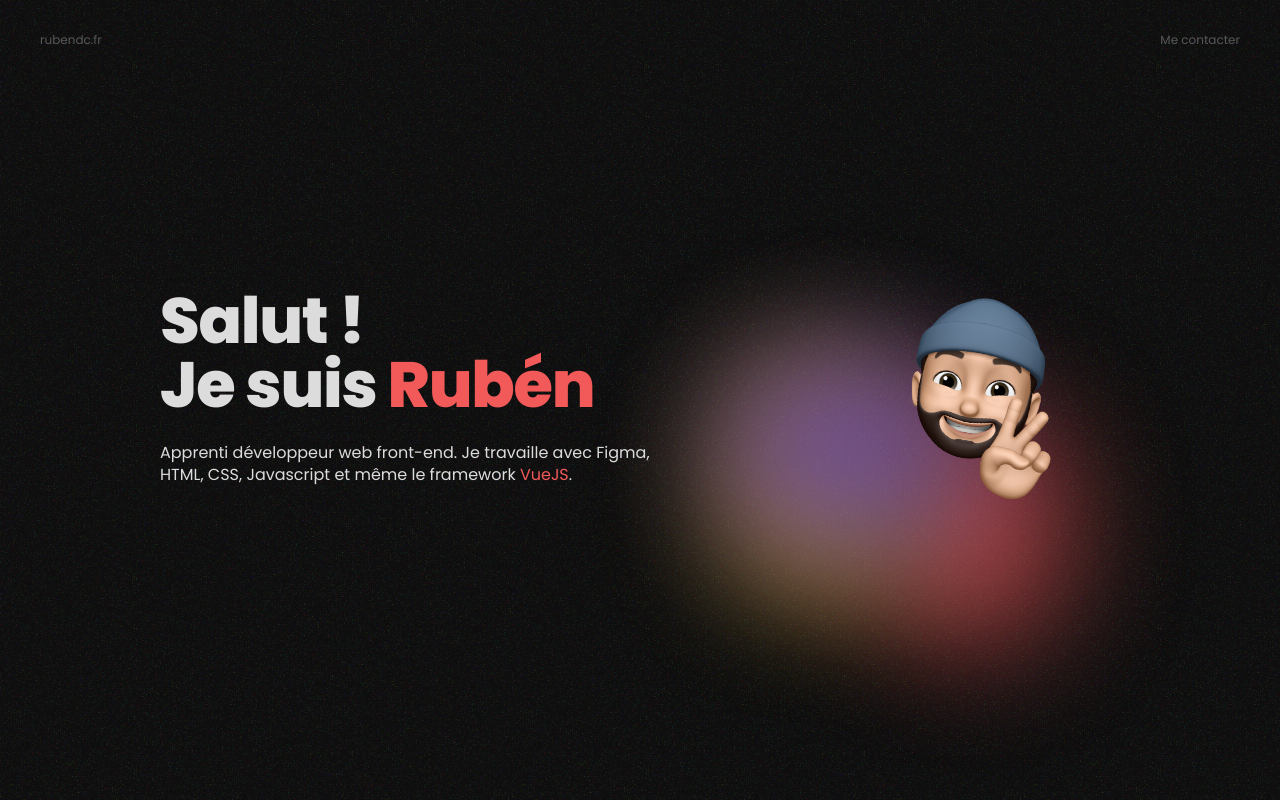
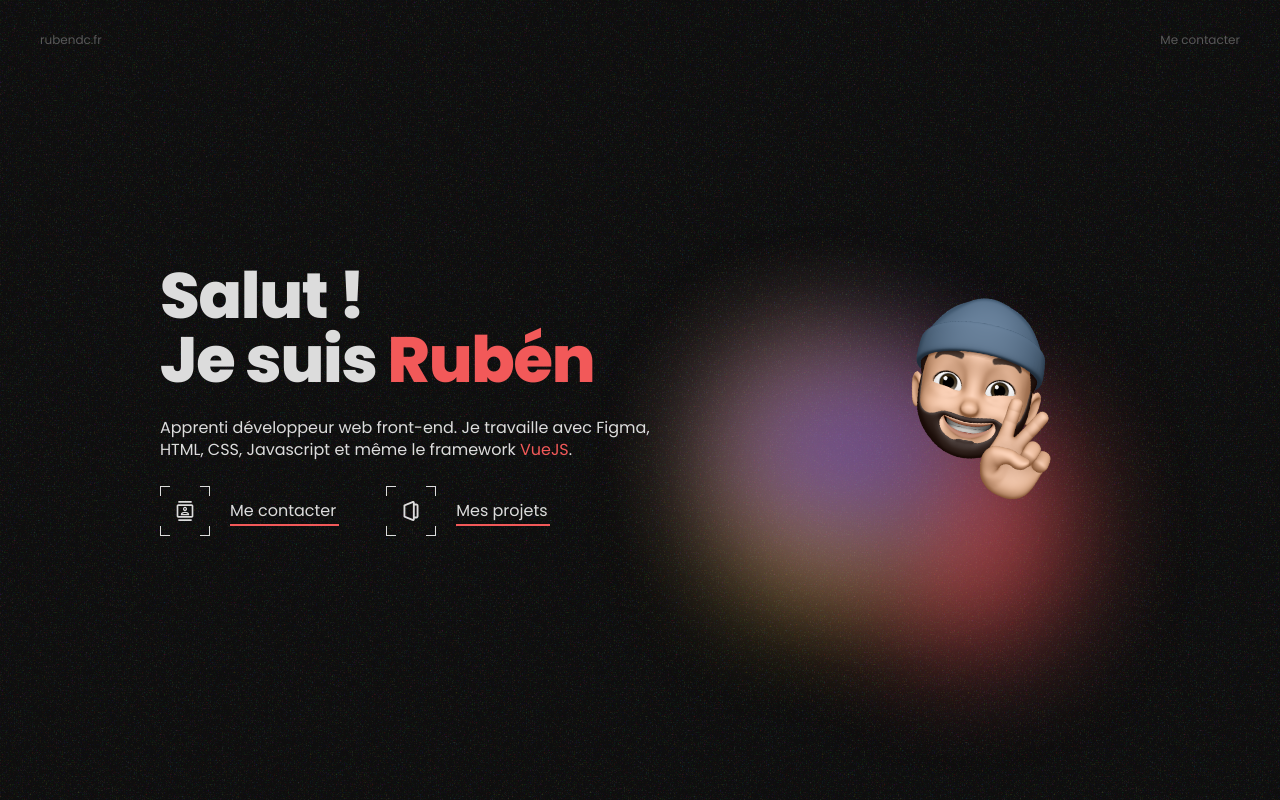
Before and after one commit to Ruben-DC/portfolio-v2, a Vue app: page / in a window 1280 px wide. Shown: the top 800 px of the page. Built offline with nearby package versions, Linux system fonts and the light colour scheme.

Commit message:
Add contact and project buttons to landing page

```diff
--- a/src/App.vue
+++ b/src/App.vue
@@ -3,6 +3,8 @@
 	import TechnoPill from "@/components/TechnoPill.vue";
 	import ContactButton from "@/components/ContactButton.vue";
 
+	import contactMeIcon from "/src/assets/icons/contact-me.svg";
+	import projectIcon from "/src/assets/icons/project.svg";
 	import githubIcon from "/src/assets/icons/github.svg";
 	import linkedinIcon from "/src/assets/icons/linkedin.svg";
 	import mailIcon from "/src/assets/icons/email.svg";
@@ -30,7 +32,15 @@
 					<span class="accent">VueJS</span>.
 				</p>
 
-				<div class="action-buttons"></div>
+				<div class="cta-buttons">
+					<ContactButton :icon="contactMeIcon" url="#contact">
+						Me contacter
+					</ContactButton>
+
+					<ContactButton :icon="projectIcon" url="#project">
+						Mes projets
+					</ContactButton>
+				</div>
 			</div>
 
 			<div class="decoration">
@@ -45,11 +55,11 @@
 		</section>
 
 		<section id="competences">
-			<h2>Mes compétences</h2>
+			<h2><a href="#competences">Mes compétences</a></h2>
 		</section>
 
 		<section id="projects">
-			<h2>Mes projets</h2>
+			<h2><a href="#projects">Mes projets</a></h2>
 
 			<div class="carousel">
 				<ProjectCard>
@@ -86,7 +96,7 @@
 		</section>
 
 		<section id="contact">
-			<h2>Me contacter</h2>
+			<h2><a href="#contact">Me contacter</a></h2>
 
 			<div class="contact-buttons">
 				<ContactButton :icon="mailIcon" url="mailto:contact@rudendc.fr">
@@ -249,6 +259,14 @@
 				}
 			}
 		}
+
+		.cta-buttons {
+			display: flex;
+			flex-direction: row;
+			flex-wrap: wrap;
+			row-gap: 20px;
+			column-gap: 50px;
+		}
 	}
 
 	#projects {
```
Also changed, not shown: src/assets/icons/contact-me.svg (added), src/assets/icons/project.svg (added).
